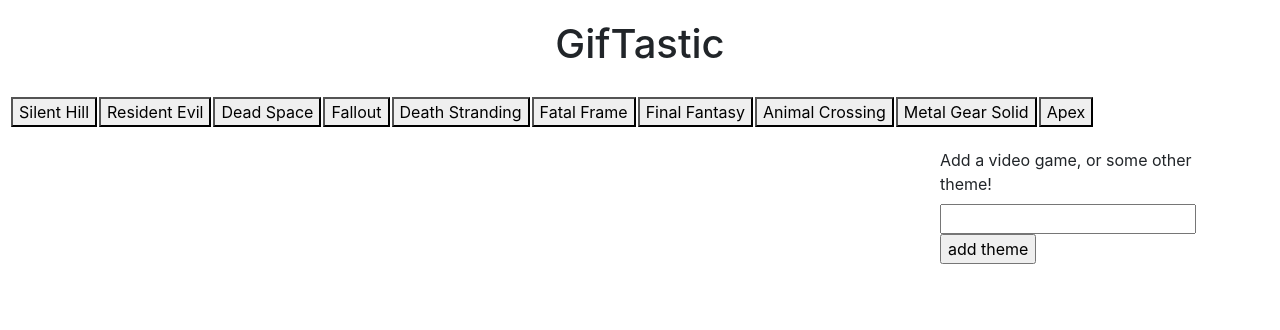
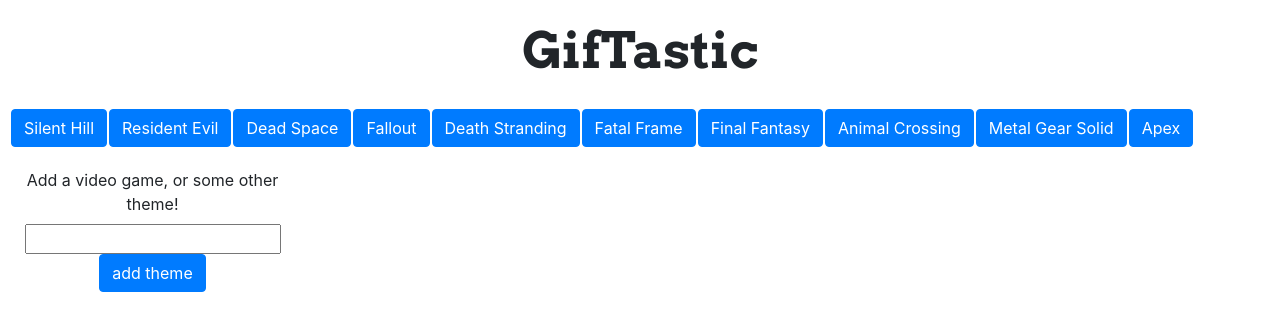
Before and after one commit to psu23/GifTastic, a plain HTML site: page index.html in a window 1280 px wide. Drawn offline with nearby package versions, Linux system fonts and the light colour scheme.

Commit message:
added some mobile responsive layout features

```diff
--- a/assets/css/style.css
+++ b/assets/css/style.css
@@ -7,10 +7,16 @@
     padding-top: 20px;
     padding-bottom: 20px;
     text-align: center;
+    font-family: 'Arvo', serif;
+    font-size: 50px;
 }
 
 .buttons-div {
     margin-bottom: 20px;
+}
+
+#game-form {
+    text-align: center;
 }
 
 button, img {
@@ -26,3 +32,32 @@
     max-height: 150px;
     margin: 5px;
 }
+
+.container {
+    margin: 0px;
+}
+
+
+@media screen and (max-width: 980px) {
+
+}
+
+
+
+@media screen and (max-width: 768px) {
+
+}
+
+
+
+@media screen and (max-width: 640px) {
+      .gif {
+          max-width: 500px;
+          max-height: 500px;
+      }
+
+      .gif-and-rating {
+        float: none;
+        text-align: center;
+    }
+}
--- a/assets/javascript/app.js
+++ b/assets/javascript/app.js
@@ -57,6 +57,8 @@
 
         a.addClass("game");
 
+        a.addClass("btn btn-primary");
+
         a.attr("data-name", games[i]);
 
         a.text(games[i]);
@@ -85,11 +87,11 @@
         $(this).attr("src", $(this).attr("data-animate"));
         $(this).attr("data-state", "animate");
         console.log($(this).attr("data-state"));
-
     }
 
     else if (state === "animate") {
         $(this).attr("src", $(this).attr("data-still"));
+        console.log("data-still");
         $(this).attr("data-state", "still");
     }
 
--- a/index.html
+++ b/index.html
@@ -10,6 +10,9 @@
     <script src="https://ajax.googleapis.com/ajax/libs/jquery/3.4.1/jquery.min.js"></script>
     <!-- Link to stylesheet -->
     <link rel="stylesheet" href="assets/css/style.css">
+    <!--Google font link-->
+    <link href="https://fonts.googleapis.com/css2?family=Arvo:wght@700&display=swap" rel="stylesheet">
+    <meta name="viewport" content="width=device-width, initial-scale=1.0"> <!--Add this for mobile viewing-->
 </head>
 
 <body>
@@ -26,10 +29,6 @@
     <div class = "container">
 
         <div class = "row">
-        <!--Gifs will get dumped here-->
-            <div class = "col-md-9">
-                <div id="games-view"></div>
-            </div>
 
             <div class = "col-md-3">
                 <form id="game-form">
@@ -37,8 +36,13 @@
                     <input type="text" id="game-input"><br>
 
                     <!--This button will trigger new gif options to be added-->
-                    <input id="add-game" type="submit" value="add theme">
+                    <input id="add-game" type="submit" value="add theme" class="btn btn-primary">
                 </form>
+            </div>
+
+            <!--Gifs will get dumped here-->
+            <div class = "col-md-9">
+                <div id="games-view"></div>
             </div>
 
         </div>
```
